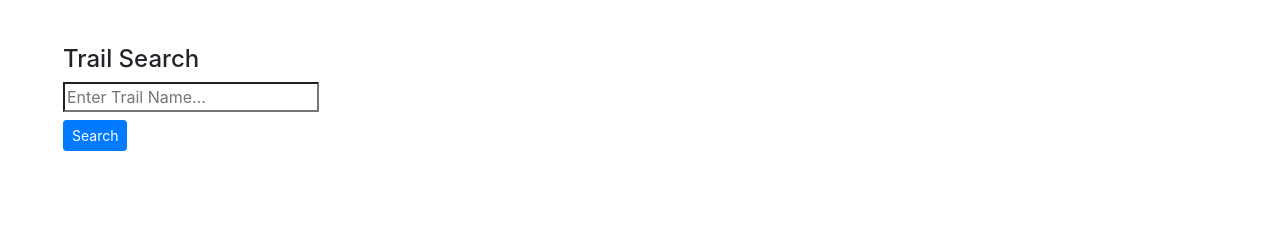
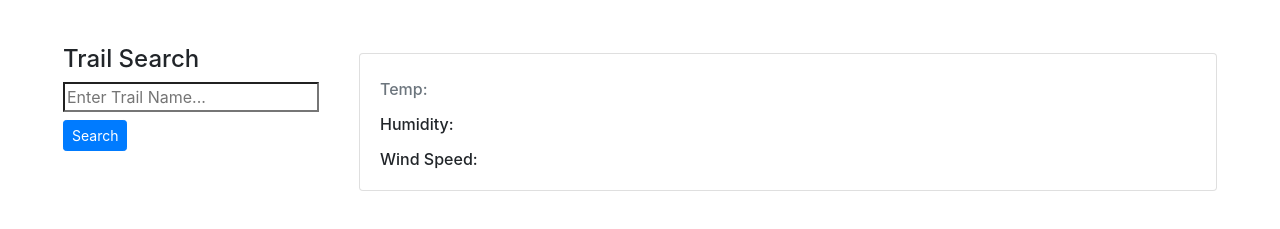
Before and after one commit to dillonpatino/Project-1, a plain HTML site: page index.html in a window 1280 px wide. Shown: the part 67-296 px from the top of the page. Drawn offline with nearby package versions, Linux system fonts and the light colour scheme.

Commit message:
updated HTML

```diff
--- a/index.html
+++ b/index.html
@@ -24,7 +24,21 @@
                     <form class="form-inline" id="search-form">
                         <input type="search" class="form-contorl mb-2" id="cityname" placeholder="Enter Trail Name...">
                     </form>
-                    <button type="button" class="btn btn-primary btn-sm">Search</button>
+                    <button type="button" id="search" class="btn btn-primary btn-sm">Search</button>
+                    <ul class="list-group" id="search-history"></ul>
+                </div>
+
+                <div class="col-md-9">
+                  <div class="card mt-2">
+                    <div class="card-body">
+                      <div class="d-flex flex row">
+                        <h4 class="card-title align-self-center" id="main-trail-name"></h4>
+                      </div>
+                      <h6 class="card-subtitle text-muted" id="main-trail-temp">Temp:</h6>
+                      <h6 class="card-subtitle mt-3 text muted" id="main-trail-humid">Humidity:</h6>
+                      <h6 class="card-subtitle mt-3 text muted" id="main-city-wind">Wind Speed:</h6>
+                    </div>
+                  </div>
                 </div>
             </div>
         </div>
```
